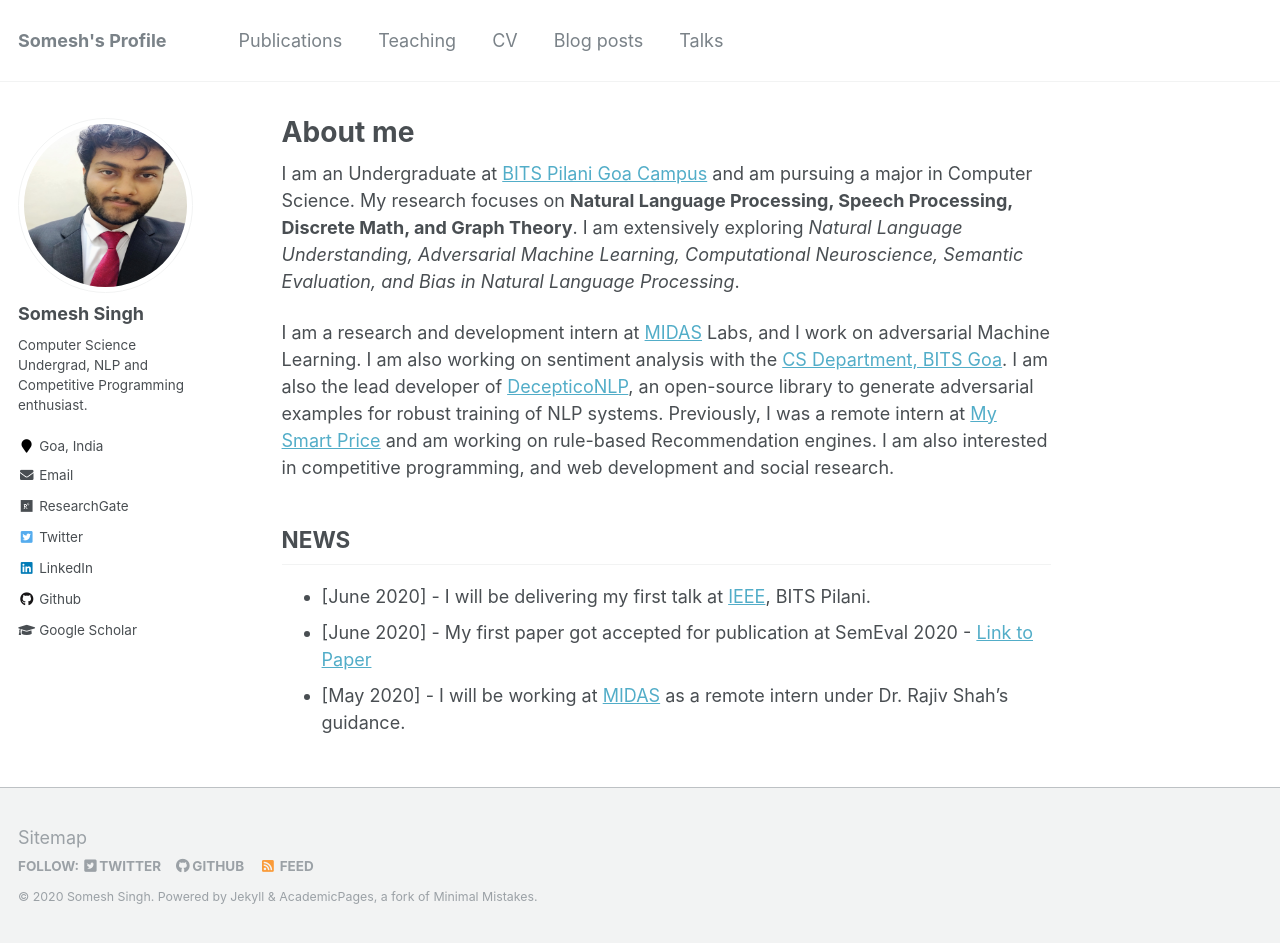
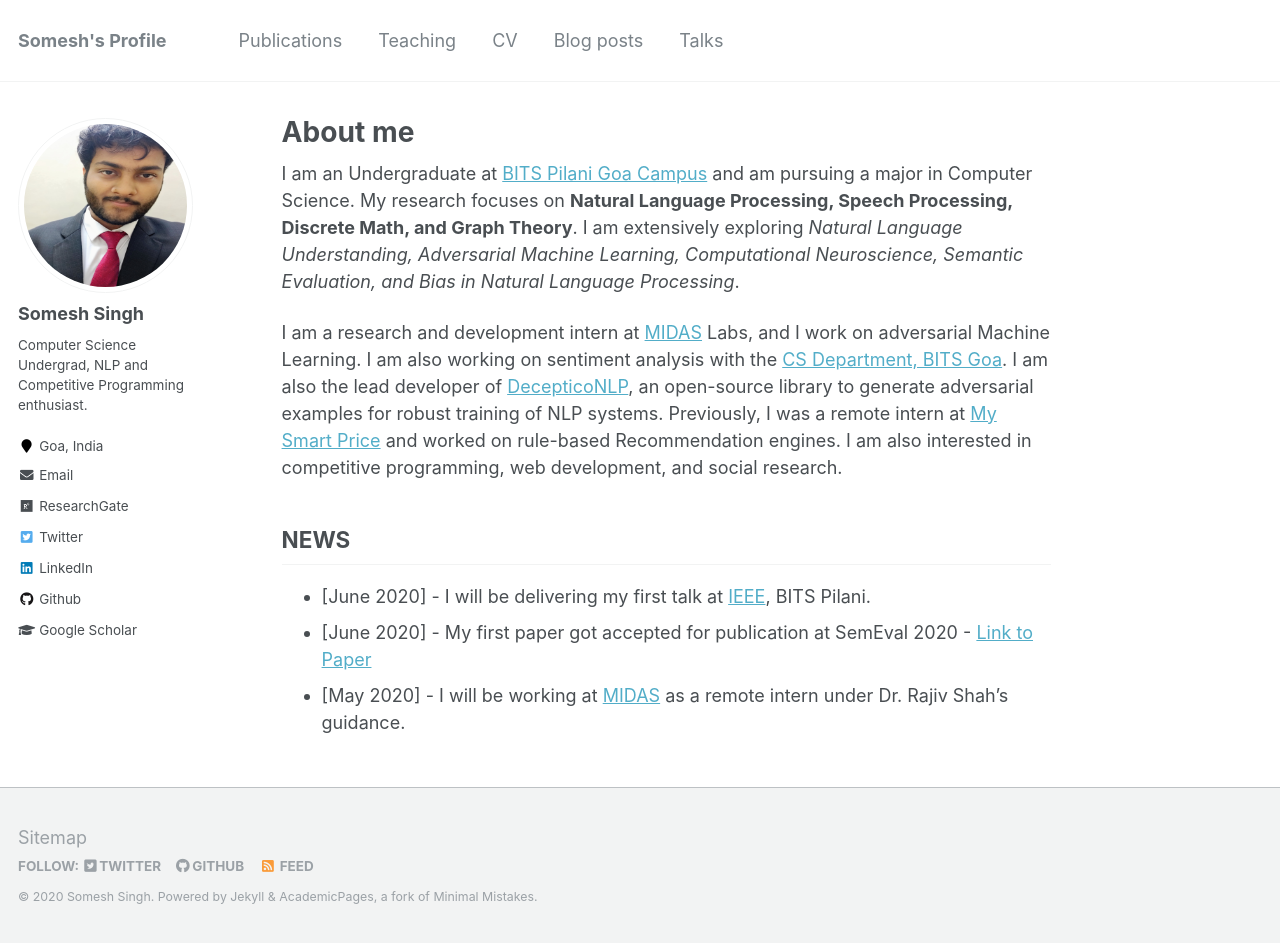
Before and after one commit to someshsingh22/someshsingh22.github.io, a Jekyll site: the page built from _pages/about.md, in a window 1280 px wide and 943 px high. Built offline with Jekyll 4.4.1, drawn with Linux system fonts in a browser that asks for light colours.

Commit message:
Typos Fixed

```diff
--- a/_pages/about.md
+++ b/_pages/about.md
@@ -10,7 +10,7 @@
 
 I am an Undergraduate at [BITS Pilani Goa Campus](https://www.bits-pilani.ac.in/Goa/index.aspx) and am pursuing a major in Computer Science. My research focuses on **Natural Language Processing, Speech Processing, Discrete Math, and Graph Theory**. I am extensively exploring *Natural Language Understanding, Adversarial Machine Learning, Computational Neuroscience, Semantic Evaluation, and Bias in Natural Language Processing*.
 
-I am a research and development intern at [MIDAS](http://midas.iiitd.edu.in/) Labs, and I work on adversarial Machine Learning. I am  also working on sentiment analysis with the [CS Department, BITS Goa](https://www.bits-pilani.ac.in/goa/ComputerScienceInformationsSystems/ComputerScienceandInformationSystems). I am also the lead developer of [DecepticoNLP](https://github.com/SforAiDl/decepticonlp), an open-source library to generate adversarial examples for robust training of NLP systems. Previously, I was a remote intern at [My Smart Price](https://www.mysmartprice.com) and am working on rule-based Recommendation engines. I am also interested in competitive programming, and web development and social research.
+I am a research and development intern at [MIDAS](http://midas.iiitd.edu.in/) Labs, and I work on adversarial Machine Learning. I am  also working on sentiment analysis with the [CS Department, BITS Goa](https://www.bits-pilani.ac.in/goa/ComputerScienceInformationsSystems/ComputerScienceandInformationSystems). I am also the lead developer of [DecepticoNLP](https://github.com/SforAiDl/decepticonlp), an open-source library to generate adversarial examples for robust training of NLP systems. Previously, I was a remote intern at [My Smart Price](https://www.mysmartprice.com) and worked on rule-based Recommendation engines. I am also interested in competitive programming, web development, and social research.
 
 ## NEWS
 * \[June 2020\] - I will be delivering my first talk at [IEEE](https://www.bits-pilani.ac.in/goa/chapters), BITS Pilani.
```
